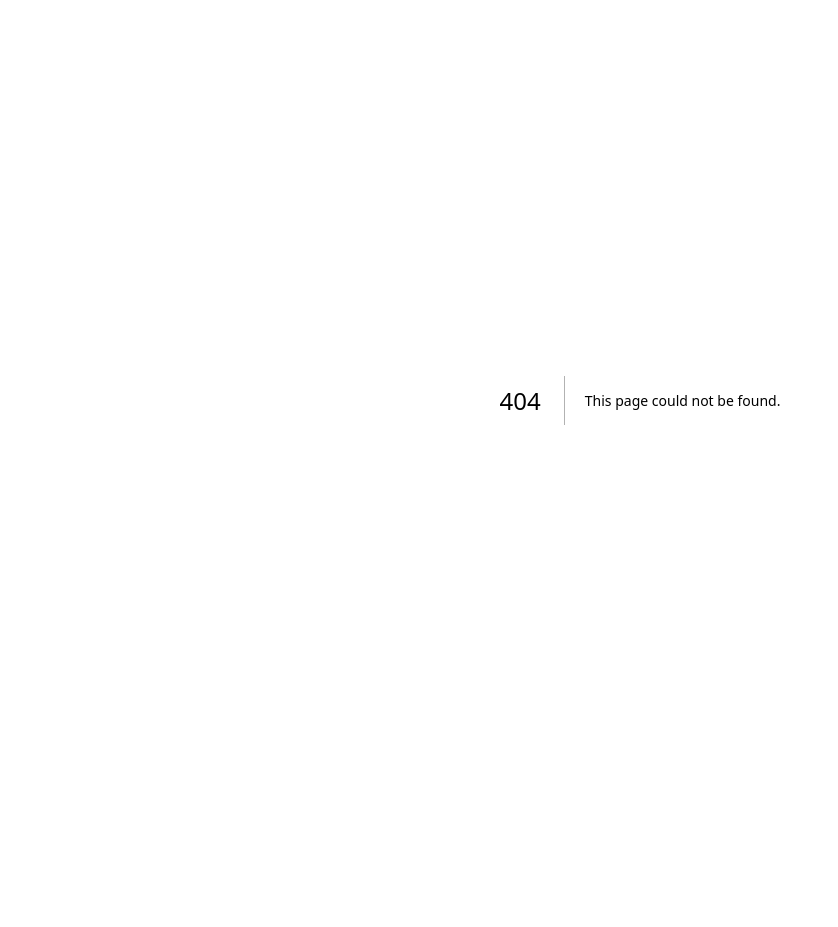
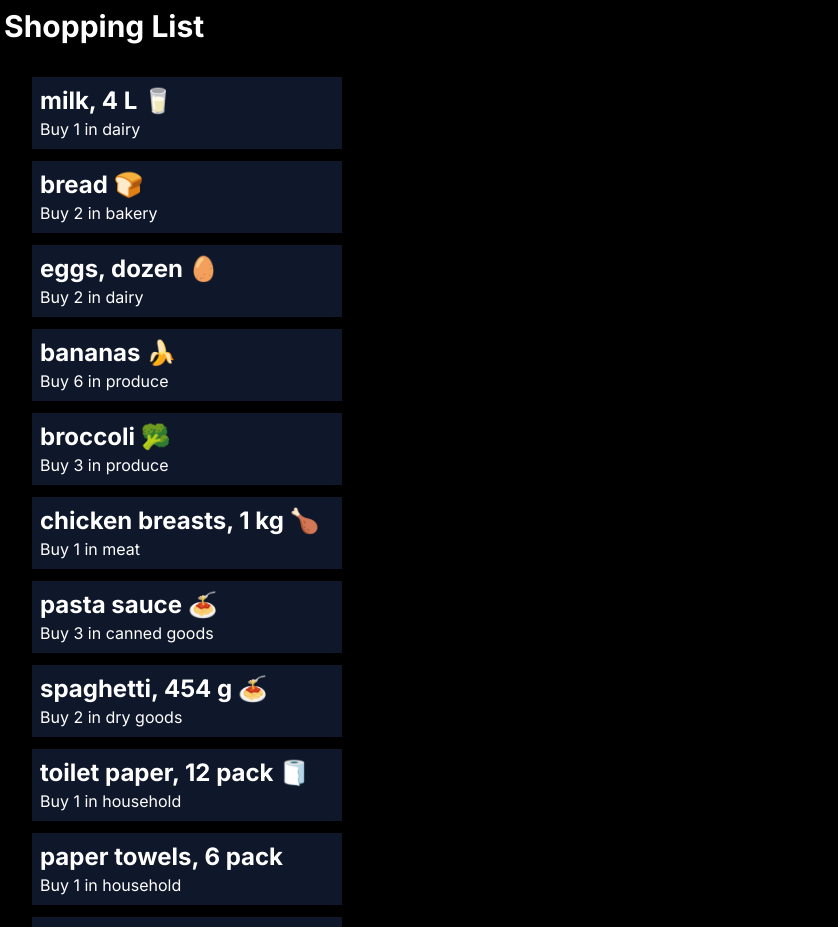
Before and after one commit to SarpreetDhillon/cprg306-assignments, a Next.js app: page /week-3 in a window 1280 px wide. Before the commit this address had no page. Shown: the top 927 px of the page, without its empty margins (0-838 px from the left). Before the commit the page ends 800 px from the top, so only its background shows below. Built offline with nearby package versions, Linux system fonts and the light colour scheme.

Commit message:
Commit For Assinments

```diff
--- a/app/globals.css
+++ b/app/globals.css
@@ -17,13 +17,8 @@
 }
 
 body {
-  color: rgb(var(--foreground-rgb));
-  background: linear-gradient(
-      to bottom,
-      transparent,
-      rgb(var(--background-end-rgb))
-    )
-    rgb(var(--background-start-rgb));
+  color: white;
+  background: black;
 }
 
 @layer utilities {
--- a/app/page.js
+++ b/app/page.js
@@ -1,113 +1,22 @@
 import Image from "next/image";
+import Link from "next/link";
 
 export default function Home() {
   return (
-    <main className="flex min-h-screen flex-col items-center justify-between p-24">
-      <div className="z-10 max-w-5xl w-full items-center justify-between font-mono text-sm lg:flex">
-        <p className="fixed left-0 top-0 flex w-full justify-center border-b border-gray-300 bg-gradient-to-b from-zinc-200 pb-6 pt-8 backdrop-blur-2xl dark:border-neutral-800 dark:bg-zinc-800/30 dark:from-inherit lg:static lg:w-auto  lg:rounded-xl lg:border lg:bg-gray-200 lg:p-4 lg:dark:bg-zinc-800/30">
-          Get started by editing&nbsp;
-          <code className="font-mono font-bold">app/page.js</code>
-        </p>
-        <div className="fixed bottom-0 left-0 flex h-48 w-full items-end justify-center bg-gradient-to-t from-white via-white dark:from-black dark:via-black lg:static lg:h-auto lg:w-auto lg:bg-none">
-          <a
-            className="pointer-events-none flex place-items-center gap-2 p-8 lg:pointer-events-auto lg:p-0"
-            href="https://vercel.com?utm_source=create-next-app&utm_medium=appdir-template&utm_campaign=create-next-app"
-            target="_blank"
-            rel="noopener noreferrer"
-          >
-            By{" "}
-            <Image
-              src="/vercel.svg"
-              alt="Vercel Logo"
-              className="dark:invert"
-              width={100}
-              height={24}
-              priority
-            />
-          </a>
-        </div>
+    <div className="flex flex-col p-32">
+      <h2 className="font-bold text-3xl">
+        CPRG 306: Web Development 2 - Assignments
+      </h2>
+      <div>
+        <ul className="p-3 m-3">
+          <li className="hover:underline hover:text-green-400 mb-2">
+            <Link href={"/week-2"}>Week 2 Assignment</Link>
+          </li>
+          <li>
+            <Link href={"/week-3"} className="hover:underline hover:text-green-400">Week 3 Assignment</Link>
+          </li>
+        </ul>
       </div>
-
-      <div className="relative flex place-items-center before:absolute before:h-[300px] before:w-full sm:before:w-[480px] before:-translate-x-1/2 before:rounded-full before:bg-gradient-radial before:from-white before:to-transparent before:blur-2xl before:content-[''] after:absolute after:-z-20 after:h-[180px] after:w-full sm:after:w-[240px] after:translate-x-1/3 after:bg-gradient-conic after:from-sky-200 after:via-blue-200 after:blur-2xl after:content-[''] before:dark:bg-gradient-to-br before:dark:from-transparent before:dark:to-blue-700 before:dark:opacity-10 after:dark:from-sky-900 after:dark:via-[#0141ff] after:dark:opacity-40 before:lg:h-[360px] z-[-1]">
-        <Image
-          className="relative dark:drop-shadow-[0_0_0.3rem_#ffffff70] dark:invert"
-          src="/next.svg"
-          alt="Next.js Logo"
-          width={180}
-          height={37}
-          priority
-        />
-      </div>
-
-      <div className="mb-32 grid text-center lg:max-w-5xl lg:w-full lg:mb-0 lg:grid-cols-4 lg:text-left">
-        <a
-          href="https://nextjs.org/docs?utm_source=create-next-app&utm_medium=appdir-template&utm_campaign=create-next-app"
-          className="group rounded-lg border border-transparent px-5 py-4 transition-colors hover:border-gray-300 hover:bg-gray-100 hover:dark:border-neutral-700 hover:dark:bg-neutral-800/30"
-          target="_blank"
-          rel="noopener noreferrer"
-        >
-          <h2 className={`mb-3 text-2xl font-semibold`}>
-            Docs{" "}
-            <span className="inline-block transition-transform group-hover:translate-x-1 motion-reduce:transform-none">
-              -&gt;
-            </span>
-          </h2>
-          <p className={`m-0 max-w-[30ch] text-sm opacity-50`}>
-            Find in-depth information about Next.js features and API.
-          </p>
-        </a>
-
-        <a
-          href="https://nextjs.org/learn?utm_source=create-next-app&utm_medium=appdir-template-tw&utm_campaign=create-next-app"
-          className="group rounded-lg border border-transparent px-5 py-4 transition-colors hover:border-gray-300 hover:bg-gray-100 hover:dark:border-neutral-700 hover:dark:bg-neutral-800 hover:dark:bg-opacity-30"
-          target="_blank"
-          rel="noopener noreferrer"
-        >
-          <h2 className={`mb-3 text-2xl font-semibold`}>
-            Learn{" "}
-            <span className="inline-block transition-transform group-hover:translate-x-1 motion-reduce:transform-none">
-              -&gt;
-            </span>
-          </h2>
-          <p className={`m-0 max-w-[30ch] text-sm opacity-50`}>
-            Learn about Next.js in an interactive course with&nbsp;quizzes!
-          </p>
-        </a>
-
-        <a
-          href="https://vercel.com/templates?framework=next.js&utm_source=create-next-app&utm_medium=appdir-template&utm_campaign=create-next-app"
-          className="group rounded-lg border border-transparent px-5 py-4 transition-colors hover:border-gray-300 hover:bg-gray-100 hover:dark:border-neutral-700 hover:dark:bg-neutral-800/30"
-          target="_blank"
-          rel="noopener noreferrer"
-        >
-          <h2 className={`mb-3 text-2xl font-semibold`}>
-            Templates{" "}
-            <span className="inline-block transition-transform group-hover:translate-x-1 motion-reduce:transform-none">
-              -&gt;
-            </span>
-          </h2>
-          <p className={`m-0 max-w-[30ch] text-sm opacity-50`}>
-            Explore starter templates for Next.js.
-          </p>
-        </a>
-
-        <a
-          href="https://vercel.com/new?utm_source=create-next-app&utm_medium=appdir-template&utm_campaign=create-next-app"
-          className="group rounded-lg border border-transparent px-5 py-4 transition-colors hover:border-gray-300 hover:bg-gray-100 hover:dark:border-neutral-700 hover:dark:bg-neutral-800/30"
-          target="_blank"
-          rel="noopener noreferrer"
-        >
-          <h2 className={`mb-3 text-2xl font-semibold`}>
-            Deploy{" "}
-            <span className="inline-block transition-transform group-hover:translate-x-1 motion-reduce:transform-none">
-              -&gt;
-            </span>
-          </h2>
-          <p className={`m-0 max-w-[30ch] text-sm opacity-50 text-balance`}>
-            Instantly deploy your Next.js site to a shareable URL with Vercel.
-          </p>
-        </a>
-      </div>
-    </main>
+    </div>
   );
 }
--- a/app/week-2/page.js
+++ b/app/week-2/page.js
@@ -0,0 +1,10 @@
+import StudentInfo from "./student-info";
+
+export default function Page() {
+  return (
+    <main className="p-4">
+      <h1 className="text-xl font-bold mb-2">Student Information</h1>
+      <StudentInfo />
+    </main>
+  );
+}
--- /dev/null
+++ b/app/week-2/student-info.js
@@ -0,0 +1,11 @@
+import Link from 'next/link'
+import React from 'react'
+
+export default function StudentInfo() {
+  return (
+    <div className='flex flex-col'>
+      Sarpreet Kaur Dhillon
+      <Link href={"https://github.com/SarpreetDhillon"}>GitHub</Link>
+    </div>
+  )
+}
--- /dev/null
+++ b/app/week-3/item-list.js
@@ -0,0 +1,94 @@
+import React from 'react'
+import Item from "./item"
+
+export default function ItemList() {
+    const item1 = {
+        name: "milk, 4 L 🥛",
+        quantity: 1,
+        category: "dairy",
+      };
+
+      const item2 = {
+        name: "bread 🍞",
+        quantity: 2,
+        category: "bakery",
+      };
+
+      const item3 = {
+        name: "eggs, dozen 🥚",
+        quantity: 2,
+        category: "dairy",
+      };
+
+      const item4 = {
+        name: "bananas 🍌",
+        quantity: 6,
+        category: "produce",
+      };
+
+      const item5 = {
+        name: "broccoli 🥦",
+        quantity: 3,
+        category: "produce",
+      };
+
+      const item6 = {
+        name: "chicken breasts, 1 kg 🍗",
+        quantity: 1,
+        category: "meat",
+      };
+
+      const item7 = {
+        name: "pasta sauce 🍝",
+        quantity: 3,
+        category: "canned goods",
+      };
+
+      const item8 = {
+        name: "spaghetti, 454 g 🍝",
+        quantity: 2,
+        category: "dry goods",
+      };
+
+      const item9 = {
+        name: "toilet paper, 12 pack 🧻",
+        quantity: 1,
+        category: "household",
+      };
+
+      const item10 = {
+        name: "paper towels, 6 pack",
+        quantity: 1,
+        category: "household",
+      };
+
+      const item11 = {
+        name: "dish soap 🍽️",
+        quantity: 1,
+        category: "household",
+      };
+
+      const item12 = {
+        name: "hand soap 🧼",
+        quantity: 4,
+        category: "household",
+      };
+
+  return (
+    <ul className='p-4'>
+        <Item name={item1.name} quantity={item1.quantity} category={item1.category} />
+        <Item name={item2.name} quantity={item2.quantity} category={item2.category} />
+        <Item name={item3.name} quantity={item3.quantity} category={item3.category} />
+        <Item name={item4.name} quantity={item4.quantity} category={item4.category} />
+        <Item name={item5.name} quantity={item5.quantity} category={item5.category} />
+        <Item name={item6.name} quantity={item6.quantity} category={item6.category} />
+        <Item name={item7.name} quantity={item7.quantity} category={item7.category} />
+        <Item name={item8.name} quantity={item8.quantity} category={item8.category} />
+        <Item name={item9.name} quantity={item9.quantity} category={item9.category} />
+        <Item name={item10.name} quantity={item10.quantity} category={item10.category}/>
+        <Item name={item11.name} quantity={item11.quantity} category={item11.category}/>
+        <Item name={item12.name} quantity={item12.quantity} category={item12.category}/>
+
+    </ul>
+  )
+}
--- /dev/null
+++ b/app/week-3/item.js
@@ -0,0 +1,10 @@
+const Item = ({name, quantity, category}) =>{
+    return (
+        <li className="bg-slate-900 m-3 p-2 w-1/4">
+            <h2 className="text-2xl font-bold">{name}</h2>
+            <p>Buy {quantity} in {category}</p>
+        </li>
+    )
+}
+
+export default Item
--- /dev/null
+++ b/app/week-3/page.js
@@ -0,0 +1,11 @@
+import React from 'react'
+import ItemList from './item-list'
+
+export default function Week3() {
+  return (
+    <main className='p-1'>
+      <h2 className='text-[30px] font-[700]'>Shopping List</h2>
+      <ItemList />
+    </main>
+  )
+}
```
